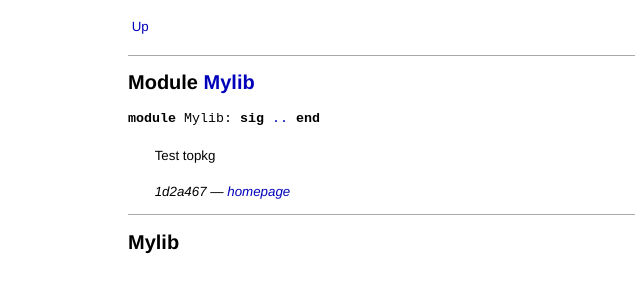
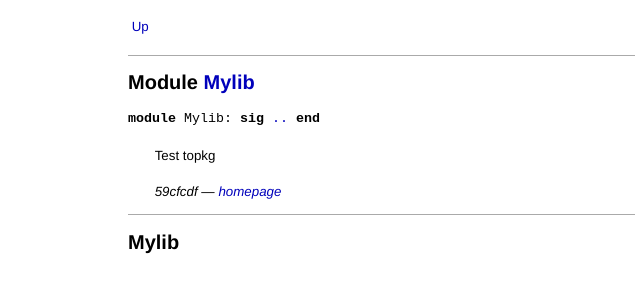
Before and after one commit to dbuenzli/test, a plain HTML site: page doc/Mylib.html in a window 1280 px wide. Shown: the full height of the page, 0-640 px from the left. Drawn offline with Linux system fonts and the light colour scheme.

Commit message:
Update doc of mylib to 59cfcdf.

```diff
--- a/doc/Mylib.html
+++ b/doc/Mylib.html
@@ -18,7 +18,7 @@
 Test topkg
 <p>
 
-    <em>1d2a467 — <a href="http://erratique.ch/software/mylib ">homepage</a></em><br>
+    <em>59cfcdf — <a href="http://dbuenzli.github.io/test ">homepage</a></em><br>
 </div>
 <hr width="100%">
 <br>
```
Also changed, not shown: 1 other file.
